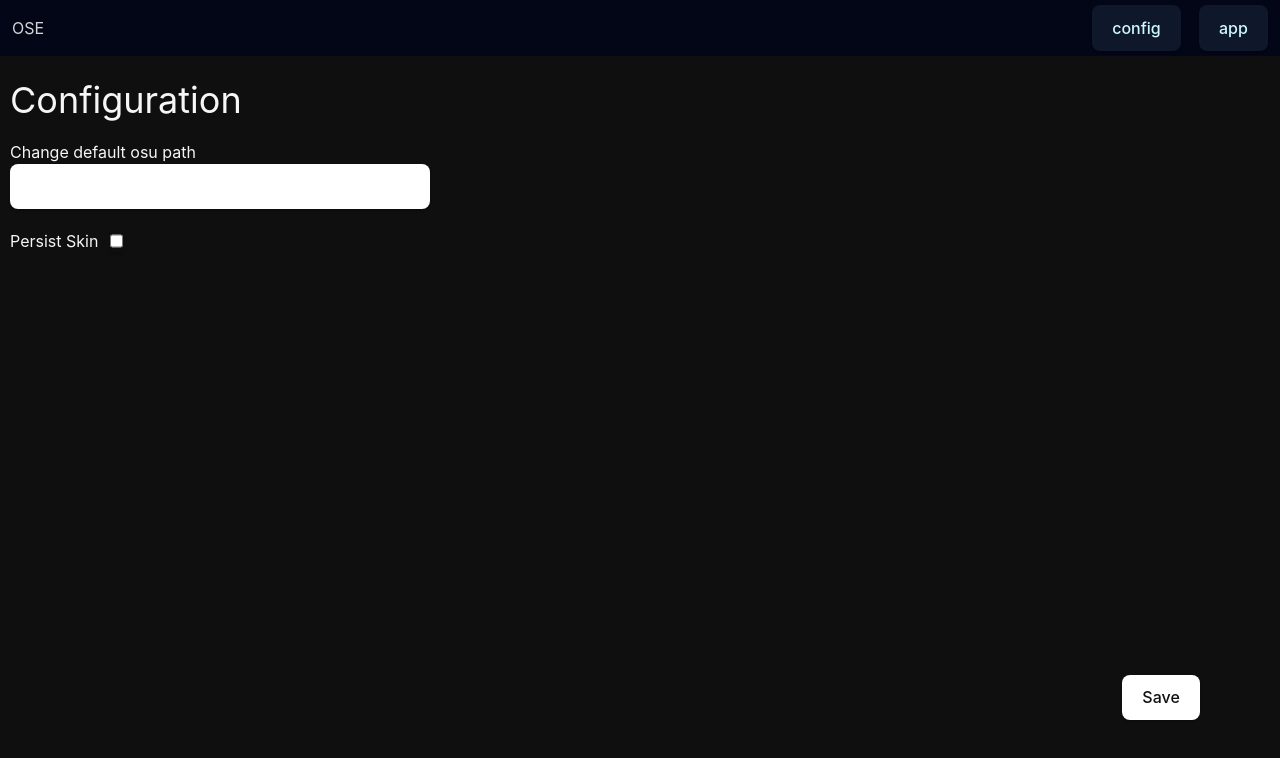
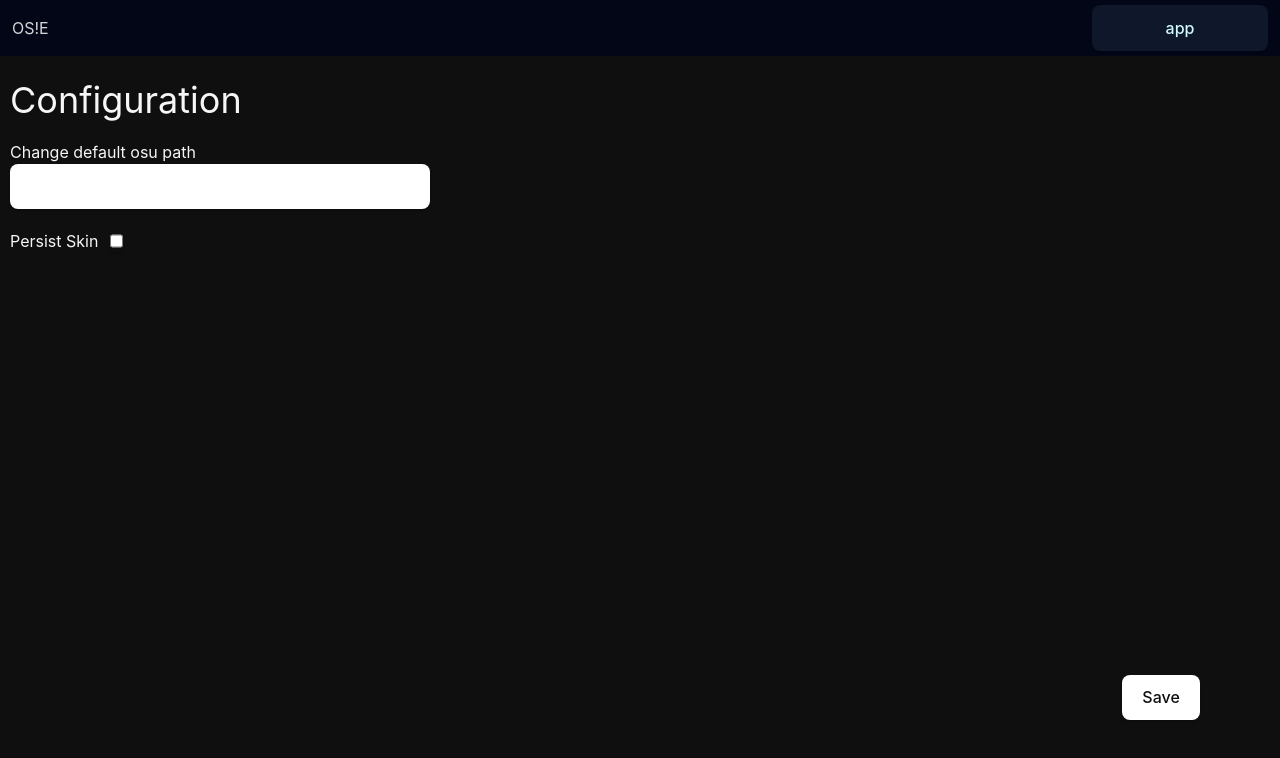
Before and after one commit to Javier0003/Osu-Skin-editor, a React (Vite) app: page /config in a window 1280 px wide. Shown: the top 758 px of the page. Built offline with nearby package versions, Linux system fonts and the light colour scheme.

Commit message:
Update: -minor ui changes

```diff
--- a/src/pages/top-panel/top-panel.tsx
+++ b/src/pages/top-panel/top-panel.tsx
@@ -1,26 +1,48 @@
-import { useEffect } from 'react'
-import { Link, Outlet } from 'react-router-dom'
+import { useEffect, useState } from 'react'
+import { Link, Outlet, useLocation } from 'react-router-dom'
 import { FilePath } from '../../store/path'
+
+type Route = {
+  route: string
+  name: string
+}
 
 const Top = (): JSX.Element => {
   const { CheckDefault } = FilePath((state) => state)
+  const [r, render] = useState<boolean>(true)
+  const [ route, setRoute ] = useState<Route>({
+    route: '',
+    name: ''
+  })
+  const location = useLocation()
+
+  const changeRoute = () =>{
+    if(location.pathname === '/'){
+      setRoute({
+        route: '/config',
+        name: 'configuration'
+      })
+    }
+    if(location.pathname === '/config'){
+      setRoute({
+        route: '/',
+        name: 'app'
+      })
+    }
+  }
 
   useEffect(() => {
     CheckDefault()
-  }, [])
+    changeRoute()
+  }, [r])
 
   return (
     <>
       <div className="bg-slate-950 h-14 flex items-center gap-6 justify-between absolute w-full pl-3 pr-3">
-        <h1 className="text-zinc-300">OSE</h1>
-        <div className="w-44 flex justify-between">
-          <Link to={'/config'}>
-            <button className="bg-slate-900 text-cyan-100">config</button>
+        <h1 className="text-zinc-300">OS!E</h1>
+          <Link to={route.route}>
+            <button className="bg-slate-900 text-cyan-100 w-44" onClick={() => render(v => !v)}>{route.name}</button>
           </Link>
-          <Link to={'/'}>
-            <button className="bg-slate-900 text-cyan-100">app</button>
-          </Link>
-        </div>
       </div>
       <div className="h-full w-full">
         <Outlet />
```
